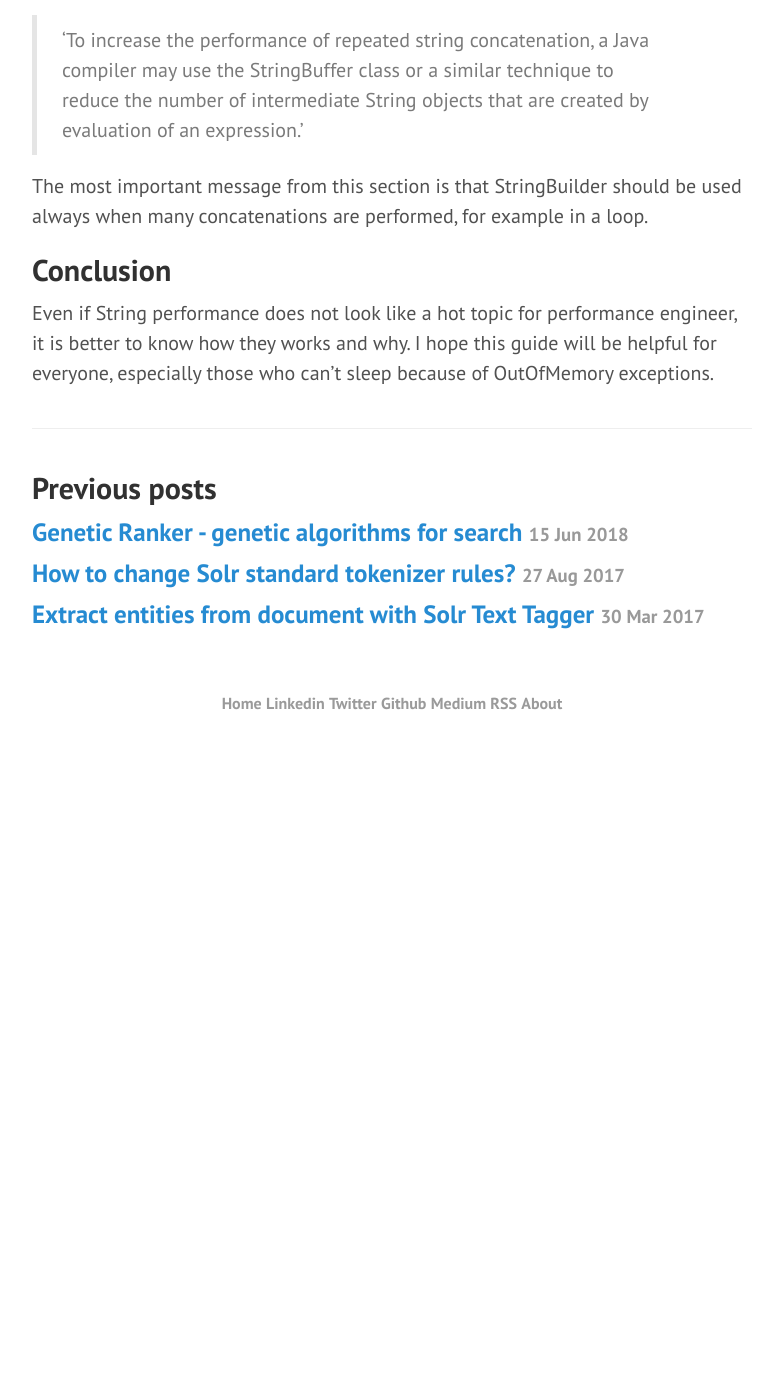
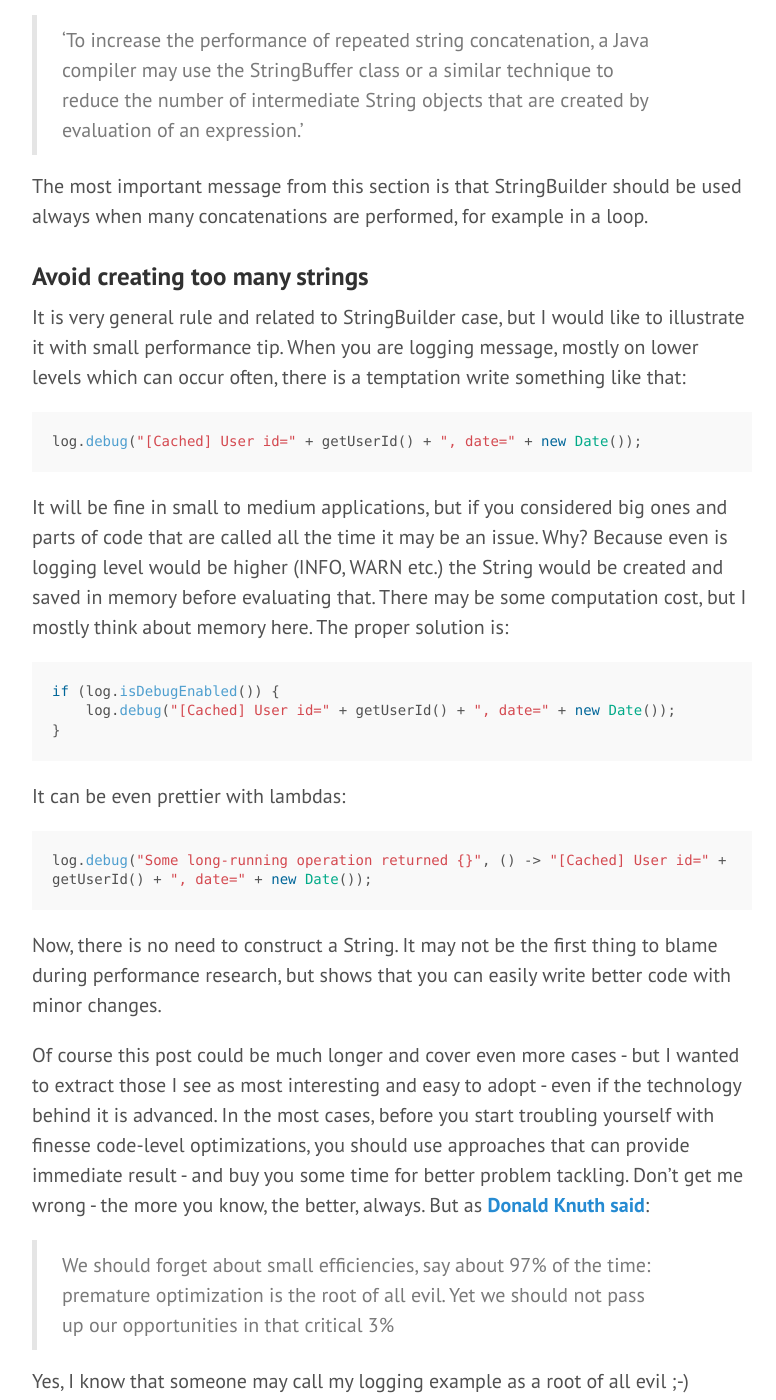
Before and after one commit to mikolajkania/mikolajkania.github.io, a Jekyll site: the page built from _posts/2019-01-02-all-you-need-to-know-about-string-performance-in-java.md, in a window 1280 px wide and 1400 px high, scrolled down 7366 px. Shown: the whole window, without its empty margins (428-1204 px from the left). Built offline with Jekyll 4.4.1, drawn with Linux system fonts in a browser that asks for light colours; before the commit the page ends 8101 px from its top, so only the background shows below that.

Commit message:
One more String performance tuning example

```diff
--- a/_posts/2019-01-02-all-you-need-to-know-about-string-performance-in-java.md
+++ b/_posts/2019-01-02-all-you-need-to-know-about-string-performance-in-java.md
@@ -188,6 +188,36 @@ But should you always replace string concatenation with StringBuilder? In many s
 
 The most important message from this section is that StringBuilder should be used always when many concatenations are performed, for example in a loop.
 
+### Avoid creating too many strings
+
+It is very general rule and related to StringBuilder case, but I would like to illustrate it with small performance tip. When you are logging message, mostly on lower levels which can occur often, there is a temptation write something like that:
+
+{% highlight java %}
+log.debug("[Cached] User id=" + getUserId() + ", date=" + new Date());
+{% endhighlight %}
+
+It will be fine in small to medium applications, but if you considered big ones and parts of code that are called all the time it may be an issue. Why? Because even is logging level would be higher (INFO, WARN etc.) the String would be created and saved in memory before evaluating that. There may be some computation cost, but I mostly think about memory here. The proper solution is:
+
+{% highlight java %}
+if (log.isDebugEnabled()) {
+    log.debug("[Cached] User id=" + getUserId() + ", date=" + new Date());
+}
+{% endhighlight %}
+
+It can be even prettier with lambdas:
+
+{% highlight java %}
+log.debug("Some long-running operation returned {}", () -> "[Cached] User id=" + getUserId() + ", date=" + new Date());
+{% endhighlight %}
+
+Now, there is no need to construct a String. It may not be the first thing to blame during performance research, but shows that you can easily write better code with minor changes.
+
+Of course this post could be much longer and cover even more cases - but I wanted to extract those I see as most interesting and easy to adopt - even if the technology behind it is advanced. In the most cases, before you start troubling yourself with finesse code-level optimizations, you should use approaches that can provide immediate result - and buy you some time for better problem tackling. Don't get me wrong - the more you know, the better, always. But as [Donald Knuth said](https://en.wikiquote.org/wiki/Donald_Knuth){:target="_blank"}:
+
+> We should forget about small efficiencies, say about 97% of the time: premature optimization is the root of all evil. Yet we should not pass up our opportunities in that critical 3%
+
+Yes, I know that someone may call my logging example as a root of all evil ;-)
+
 ## Conclusion
 
 Even if String performance does not look like a hot topic for performance engineer, it is better to know how they works and why. I hope this guide will be helpful for everyone, especially those who can't sleep because of OutOfMemory exceptions.
```
